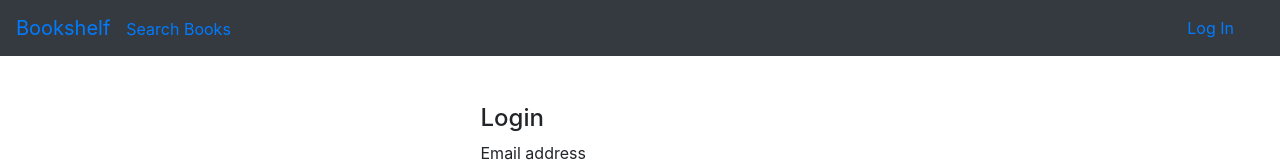
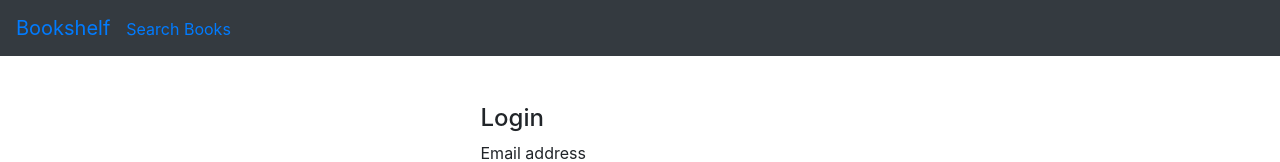
Before and after one commit to SendaRaven/Bookshelf, a React (Create React App) app in the folder bookschelf-client/: page /login in a window 1280 px wide. Shown: the top 162 px of the page. Built offline with nearby package versions, Linux system fonts and the light colour scheme.

Commit message:
added logout, search bar and fixed hideMenu

```diff
--- a/bookschelf-client/src/components/Navigation.jsx
+++ b/bookschelf-client/src/components/Navigation.jsx
@@ -1,25 +1,39 @@
 import React from 'react'
-import Nav from "react-bootstrap/Nav";
 import Navbar from 'react-bootstrap/Navbar';
-import { Link, useParams } from 'react-router-dom'
+import { Link, useLocation } from 'react-router-dom'
+import { useHistory } from "react-router-dom";
 import { currentUser, logout } from './api';
 import Col from 'react-bootstrap/Col';
 import Row from 'react-bootstrap/Row'
-import Container from 'react-bootstrap/Container'
+import Form from 'react-bootstrap/Form'
+import FormControl from 'react-bootstrap/FormControl'
+import Button from 'react-bootstrap/Button'
 
-const handleLogout = () => {
-    logout();
-    this.props.history.push('/')
-}
+
+
+
+
 
 
 
 
 export default function Navigation() {
     const isLoggedIn = !!currentUser();
+    let history = useHistory();
+    let location = useLocation();
+
+        const handleLogout = () => {
+        logout();
+        history.push('/')
+        console.log("goodbye");
+
+    }
+
     const leftMenu = () => {
 
-        const hideMenu = ['/login', "/signup"].includes(url);
+        const hideMenu = ['/login', "/signup"].includes(location.pathname);
+        console.log(location);
+
         if (hideMenu) {
             return null
         }
@@ -30,7 +44,21 @@ export default function Navigation() {
             </Col>
         )
     }
-    const url = useParams();
+
+    const searchBar = () => {
+          let showMenu = ["/Bookshelf"].includes(location.pathname);
+        if (showMenu) {
+            return (
+                <Form inline>
+                    <FormControl type="text" placeholder="Search" className="mr-sm-2" />
+                    <Button variant="outline-primary">Search</Button>
+                </Form>
+            )
+        }
+        return null;
+    }
+
+
     return (
         <Navbar bg="dark" variant="dark" >
             <Row row className="w-100 justify-content-between">
@@ -41,12 +69,8 @@ export default function Navigation() {
 
           <Nav.Link href="#features">Features</Nav.Link>
           <Nav.Link href="#pricing">Pricing</Nav.Link>
-        </Nav> */}
-                    {/* <Form inline>
-          <FormControl type="text" placeholder="Search" className="mr-sm-2" />
-          <Button variant="outline-info">Search</Button>
-        </Form> */}
-                </Col>
+        </Nav> */}</Col>
+                {searchBar()}
                 {leftMenu()}
             </Row>
         </Navbar>
```
